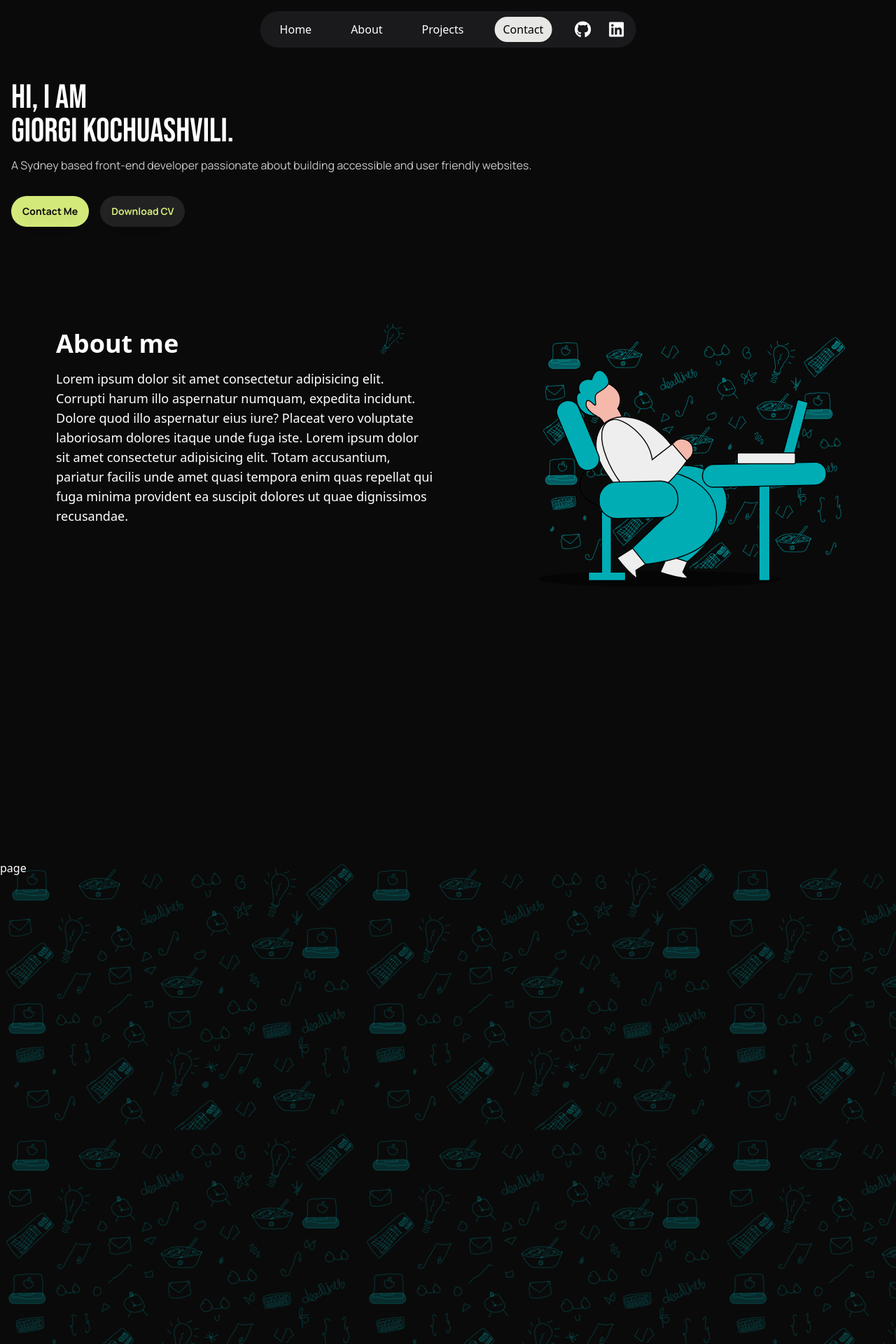
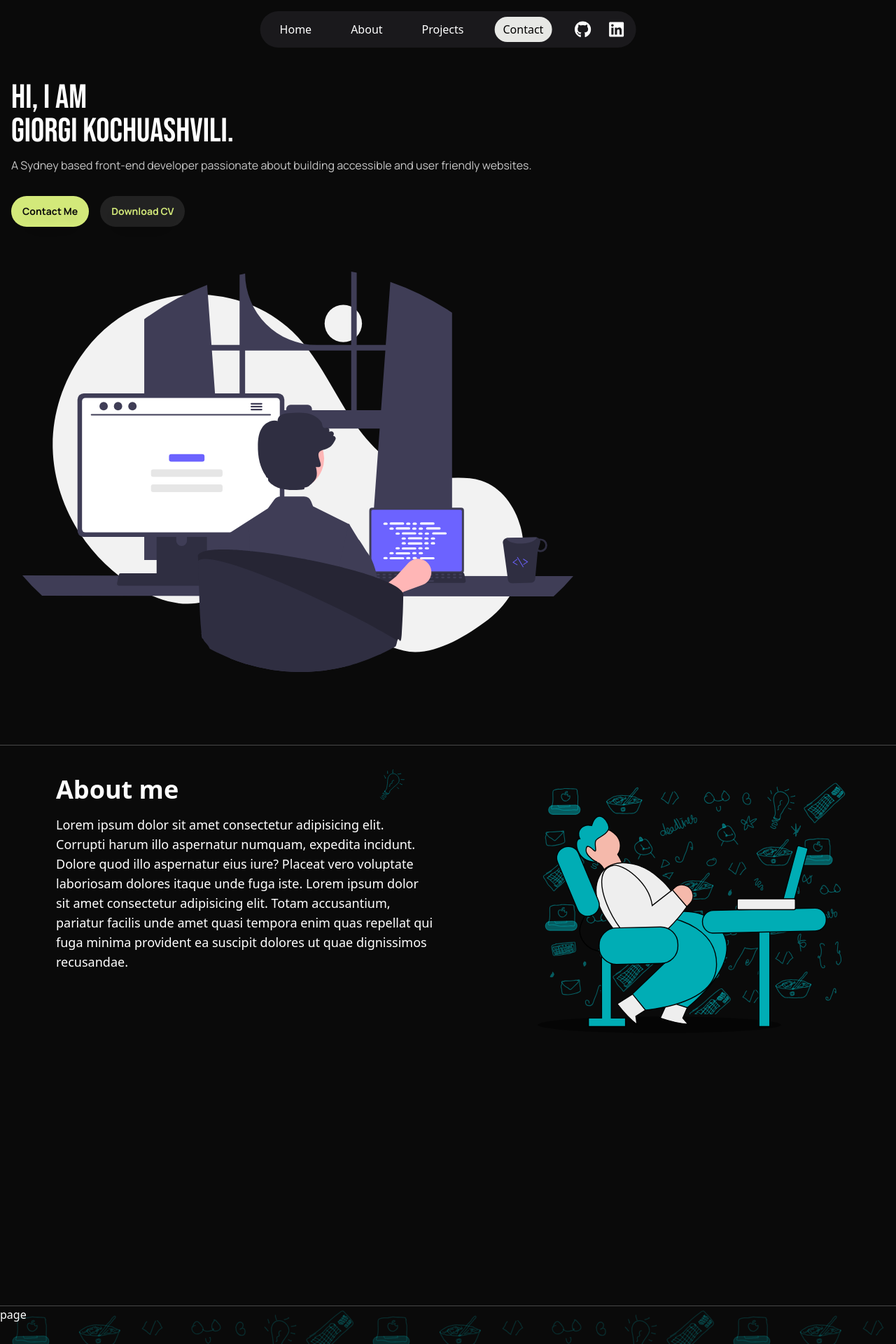
Before and after one commit to giorgio324/portfolio, a Next.js app: page / in a window 1280 px wide. Shown: the top 1920 px of the page at 70% size. Built offline with nearby package versions, Linux system fonts and the light colour scheme.

Commit message:
re organized files added new svg image im homepage turned pageScrollDetectionWrapper div into section, added page divider component

```diff
--- a/src/app/page.tsx
+++ b/src/app/page.tsx
@@ -1,25 +1,30 @@
 import Contact from '@/components/contact/Contact';
-import About from '@/components/home/About';
+import About from '@/components/about/About';
 import Home from '@/components/home/Home';
+import PageDivider from '@/components/shared/PageDivider';
 import Projects from '@/components/projects/Projects';
 import PageScrollDetectionWrapper from '@/components/shared/PageScrollDetectionWrapper';
 
 const page = () => {
   return (
-    <section>
+    <>
       <PageScrollDetectionWrapper id='home'>
         <Home />
+        <PageDivider />
       </PageScrollDetectionWrapper>
       <PageScrollDetectionWrapper id='about'>
         <About />
+        <PageDivider />
       </PageScrollDetectionWrapper>
       <PageScrollDetectionWrapper id='projects'>
         <Projects />
+        <PageDivider />
       </PageScrollDetectionWrapper>
       <PageScrollDetectionWrapper id='contact'>
         <Contact />
+        <PageDivider />
       </PageScrollDetectionWrapper>
-    </section>
+    </>
   );
 };
 export default page;
--- a/src/components/home/HeroImages.tsx
+++ /dev/null
@@ -1,10 +0,0 @@
-import sittingPerson from '../../../public/sittingPerson.svg';
-import doodles from '../../../public/doodles.svg';
-import shadow from '../../../public/shadow.svg';
-import Reveal from '../animation/Reveal';
-import Image from 'next/image';
-
-const HeroImages = () => {
-  return <section className='mt-16 px-4'></section>;
-};
-export default HeroImages;
--- a/src/components/home/Home.tsx
+++ b/src/components/home/Home.tsx
@@ -1,12 +1,12 @@
 'use client';
-import HeroImages from './HeroImages';
+import HomeImageSection from './HomeImageSection';
 import Title from './Title';
 
 const Home = () => {
   return (
     <main className={`mt-[76px] px-4 py-10`}>
       <Title />
-      <HeroImages />
+      <HomeImageSection />
     </main>
   );
 };
--- /dev/null
+++ b/src/components/home/HomeImageSection.tsx
@@ -0,0 +1,17 @@
+import programming2 from '../../../public/proggraming2.svg';
+import Reveal from '../animation/Reveal';
+import Image from 'next/image';
+
+const HomeImageSection = () => {
+  return (
+    <section className='my-16 px-4'>
+      <Reveal>
+        <Image
+          src={programming2}
+          alt='illustration of person writing code on computer'
+        />
+      </Reveal>
+    </section>
+  );
+};
+export default HomeImageSection;
--- /dev/null
+++ b/src/components/shared/PageDivider.tsx
@@ -0,0 +1,4 @@
+const PageDivider = () => {
+  return <div className='h-px bg-dividerBackgroundColor'></div>;
+};
+export default PageDivider;
--- a/src/components/shared/PageScrollDetectionWrapper.tsx
+++ b/src/components/shared/PageScrollDetectionWrapper.tsx
@@ -19,9 +19,9 @@
     }
   }, [id, setCurrentPath, isInView, timeOfLastClick]);
   return (
-    <div className={className} id={id} ref={ref}>
+    <section className={className} id={id} ref={ref}>
       {children}
-    </div>
+    </section>
   );
 };
 export default PageScrollDetectionWrapper;
--- a/tailwind.config.ts
+++ b/tailwind.config.ts
@@ -14,6 +14,7 @@
         desktopNavLinkBackgroundColor: 'rgba(96, 96, 96, 1)',
         buttonGreenBackgroundColor: 'rgba(211, 233, 122, 1)',
         buttonBlackBackgroundColor: '#222222',
+        dividerBackgroundColor: '#484848',
         paragraphTextColor: '#C7C7C7',
         blackTextColor: '#0A0A0A',
       },
```
Also changed, not shown: public/proggraming.svg (added), public/proggraming2.svg (added), src/components/about/About.tsx (renamed from src/components/home/About.tsx), src/components/about/AboutImages.tsx (renamed from src/components/home/AboutImages.tsx), src/components/about/AboutTitle.tsx (renamed from src/components/home/AboutTitle.tsx).
